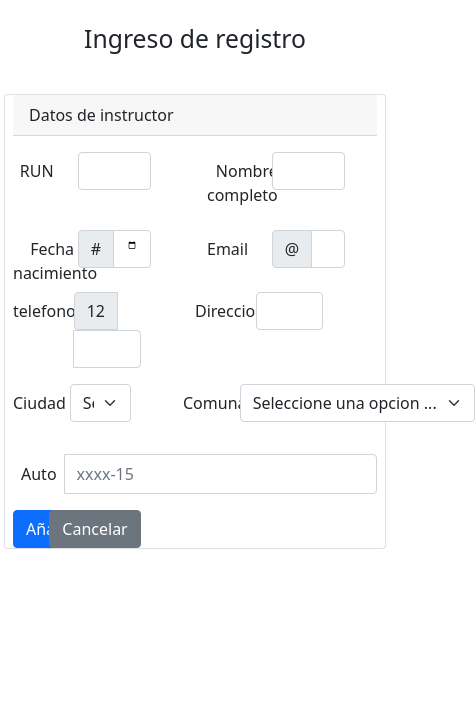
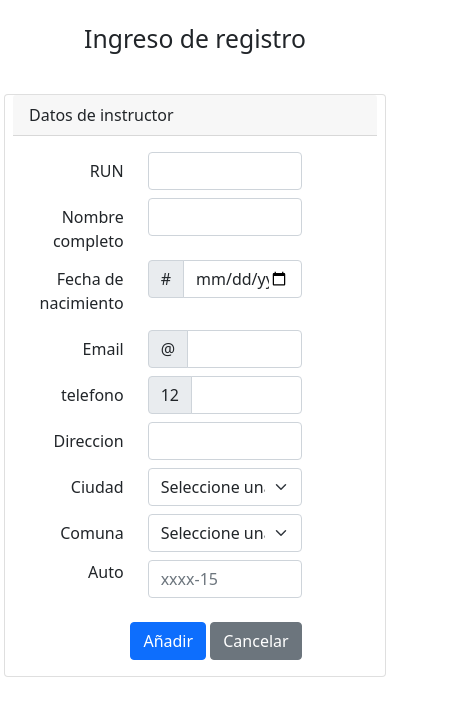
Before and after one commit to jonathanParamo/formulario, a plain HTML site: page index.html in a window 390 px wide. Shown: the whole page, 475 px wide, since content can reach past the window. Drawn offline with nearby package versions, Linux system fonts and the light colour scheme.

Commit message:
se refactorizaron los estilos y se agrego diseño responsive

```diff
--- a/index.html
+++ b/index.html
@@ -21,141 +21,130 @@
         <div class="card-header">
           Datos de instructor
         </div>
-          <div class="div col-12 sm-col-6 mt-3">
+        <div class="card-body">
+
           <div class="row">
-              <div class="col-6 text-end">
+            <div class="col-12 col-md-6 mb-2">
               <div class="row">
-                  <div class="col-4">
-                    <label for="RUN" class="col-form-label text-right">RUN</label>
+                <div class="col-4 text-end">
+                  <label for="RUN" class="col-form-label">RUN</label>
                 </div>
                 <div class="col-6">
-                    <input aling="rigth" type="password" id="RUN" class="form-control" aria-describedby="passwordHelpInline">
+                  <input type="text" id="RUN" class="form-control" aria-describedby="passwordHelpInline">
                 </div>
               </div>
             </div>
-              <div class="col">
-                <div class="row text-end">
-                  <div class="col-4 sm-col-12">
-                    <label for="fullName" class="col-form-label font-zise-10">Nombre completo</label>
+            <div class="col-12 col-md-6">
+              <div class="row">
+                <div class="col-4 sm-col-12 text-end">
+                  <label for="fullName" class="col-form-label">Nombre completo</label>
                 </div>
                 <div class="col-6">
-                    <td><input aling="rigth" type="password" id="fullName" class="form-control" aria-describedby="passwordHelpInline"></td>
-                  </div>
-                </div>
-              </div>
-            </div>
-
-              <div class="row mt-3">
-                <div class="col-6 text-end">
-                  <div class="row">
-                    <div class="col-4">
-                      <label for="date" class="col-form-label">Fecha de nacimiento</label>
-                    </div>
-                    <div class="col-6">
-                      <div class="input-group mb-3">
-                        <span class="input-group-text" id="basic-addon1">#</span>
-                        <input type="date" class="form-control" aria-label="Username" aria-describedby="basic-addon1">
-                      </div>
-                    </div>
-                  </div>
-                </div>
-                <div class="col">
-                  <div class="row text-end">
-                    <div class="col-4 sm-col-12">
-                      <label for="email" class="col-form-label">Email</label>
-                    </div>
-                    <div class="col-6">
-                      <div class="input-group mb-3">
-                        <span class="input-group-text" id="basic-addon1">@</span>
-                        <input type="double" class="form-control" aria-label="Username" aria-describedby="basic-addon1">
+                  <td><input aling="rigth" type="text" id="fullName" class="form-control" aria-describedby="passwordHelpInline"></td>
                 </div>
               </div>
             </div>
           </div>
 
           <div class="row">
-                  <div class="col-6 text-end">
+            <div class="col-12 col-md-6 mb-2">
               <div class="row">
-                      <div class="col-4">
-                    <label for="number" class="col-form-label">telefono</label>
+                <div class="col-4 text-end">
+                  <label for="fechaDeNacimiento" class="col-form-label">Fecha de nacimiento</label>
                 </div>
                 <div class="col-6">
-                    <div class="input-group mb-3">
-                      <span class="input-group-text" id="basic-addon1">12</span>
-                      <input type="number" class="form-control" aria-label="Username" aria-describedby="basic-addon1">
+                  <div class="input-group">
+                    <span class="input-group-text" id="basic-addon1">#</span>
+                    <input type="date" class="form-control" id="fechaDeNacimiento" aria-label="date" aria-describedby="basic-addon1">
                   </div>
                 </div>
               </div>
             </div>
-
-              <div class="col">
-                <div class="row text-end">
-                  <div class="col-4">
-                    <label for="direccion" class="col-form-label">Direccion </label>
+            <div class="col-12 col-md-6 mb-2">
+              <div class="row ">
+                <div class="col-4 sm-col-12 text-end">
+                  <label for="email" class="col-form-label">Email</label>
                 </div>
                 <div class="col-6">
-                    <div class="input-group">
-                      <input type="number" class="form-control" aria-label="direccion" aria-describedby="basic-addon1">
+                  <div class="input-group ">
+                    <span class="input-group-text" id="basic-addon1">@</span>
+                    <input type="mail" class="form-control" id="email" aria-label="email" aria-describedby="basic-addon1">
+                  </div>
                 </div>
               </div>
             </div>
           </div>
 
           <div class="row">
-                <div class="col-6 text-end">
+            <div class="col-12 col-md-6 mb-2">
               <div class="row">
-                    <div class="col-4">
+                <div class="col-4 text-end">
+                  <label for="telefono" class="col-form-label">telefono</label>
+                </div>
+                <div class="col-6">
+                  <div class="input-group ">
+                    <span class="input-group-text" id="basic-addon1">12</span>
+                    <input type="number" class="form-control" id="telefono" aria-label="Telefono" aria-describedby="basic-addon1">
+                  </div>
+                </div>
+              </div>
+            </div>
+            <div class="col-12 col-md-6 mb-2">
+              <div class="row">
+                <div class="col-4 text-end">
+                  <label for="direccion" class="col-form-label">Direccion</label>
+                </div>
+                <div class="col-6">
+                  <input type="text" class="form-control" id="direccion" aria-label="direccion" aria-describedby="basic-addon1">
+                </div>
+              </div>
+            </div>
+          </div>
+
+          <div class="row">
+            <div class="col-12 col-md-6 mb-2">
+              <div class="row">
+                <div class="col-4 text-end">
                   <label for="ciudad" class="col-form-label">Ciudad</label>
                 </div>
                 <div class="col-6">
                   <div class="input-group">
-                      <select class="form-select" aria-label="Default select example">
+                    <select class="form-select" id="ciudad" aria-label="Default select example">
                       <option selected>Seleccione una opcion ...</option>
-                        <option value="1">One</option>
-                        <option value="2">Two</option>
-                        <option value="3">Three</option>
                     </select>
                   </div>
                 </div>
               </div>
             </div>
-
-              <div class="col-6">
-                <div class="row text-end">
-                  <div class="col-4 sm-col-12">
+            <div class="col-12 col-md-6 mb-2">
+              <div class="row">
+                <div class="col-4 text-end">
                   <label for="comuna" class="col-form-label">Comuna</label>
                 </div>
                 <div class="col-6">
-                    <div class="input-group mb-3">
-                      <div class="col-auto">
-                        <div class="input-group mb-3">
-                          <select class="form-select" aria-label="Default select example">
+                  <div class="input-group">
+                    <select class="form-select" id="comuna" aria-label="Default select example">
                       <option selected>Seleccione una opcion ...</option>
-                            <option value="1">One</option>
-                            <option value="2">Two</option>
-                            <option value="3">Three</option>
                     </select>
                   </div>
                 </div>
               </div>
             </div>
           </div>
+
+          <div class="row">
+            <div class="col-4 col-md-2 text-end">
+              Auto
+            </div>
+            <div class="col-6 col-md-9 ">
+              <input type="text" class="form-control" id="auto" placeholder="xxxx-15" aria-label="auto" aria-describedby="basic-addon1">
             </div>
           </div>
-          </div>
-          <div class="col-12 input-group mb-3">
-            <div class="p align-items-center m-2">Auto</div>
-            <input type="text" class="form-control" placeholder="xxxx-15" aria-label="Username" aria-describedby="basic-addon1">
-          </div>
-          <div class="row text-end">
-            <div class="col-12 text-end">
-              <div class="btn-toolbar col-12" role="toolbar" aria-label="Toolbar with button groups">
-                <div class="btn-group me-2 col-1 text-end" role="group" aria-label="First group">
+
+          <div class="row mt-4">
+            <div class="col-10 col-md-11 text-end">
               <button type="button" class="btn btn-primary">Añadir</button>
-                </div>
-                <div class="btn-group me-2 col-1 text-end" role="group" aria-label="Second group">
               <button type="button" class="btn btn-secondary">Cancelar</button>
-                </div>
             </div>
           </div>
         </div>
```
Lines whose indentation alone changed are shown as unchanged.
